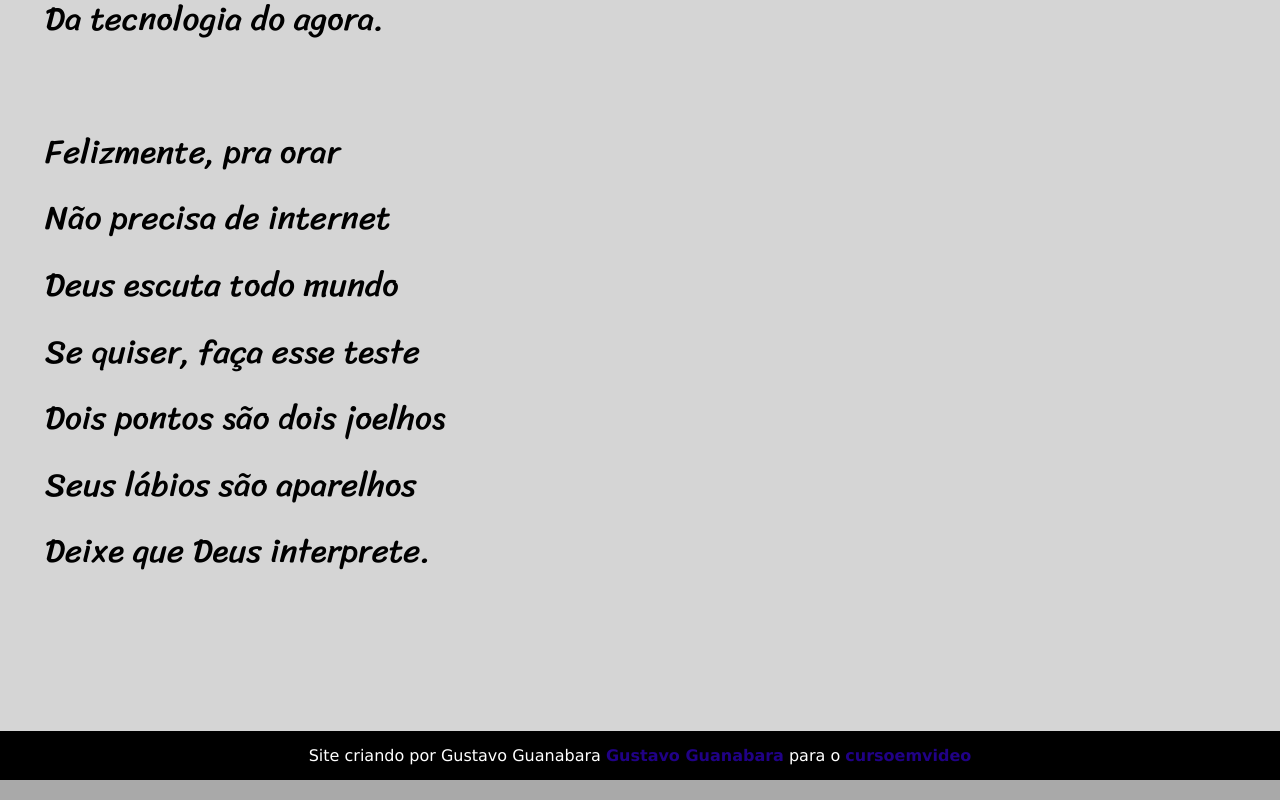
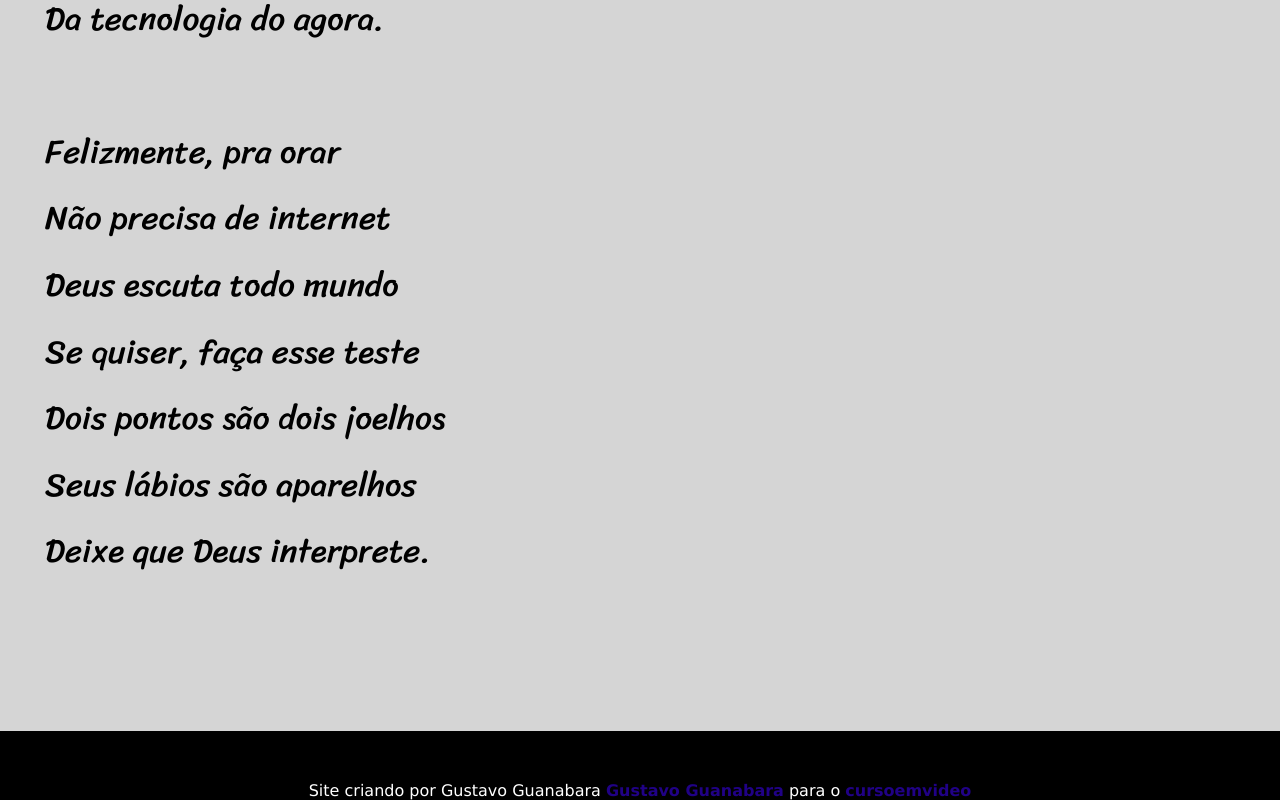
Before and after one commit to DaniloJustin/cordel-moderno, a plain HTML site: page index.html in a window 1280 px wide. Shown: the part 4021-4821 px from the top of the page. Drawn offline with Linux system fonts and the light colour scheme.

Commit message:
Update style.css

```diff
--- a/style.css
+++ b/style.css
@@ -111,7 +111,7 @@ footer{
     background-color: black;
     color: white;
     text-align: center;
-    padding: 15px;
+    padding-top: 50px;
 }
 
 footer a{
```
